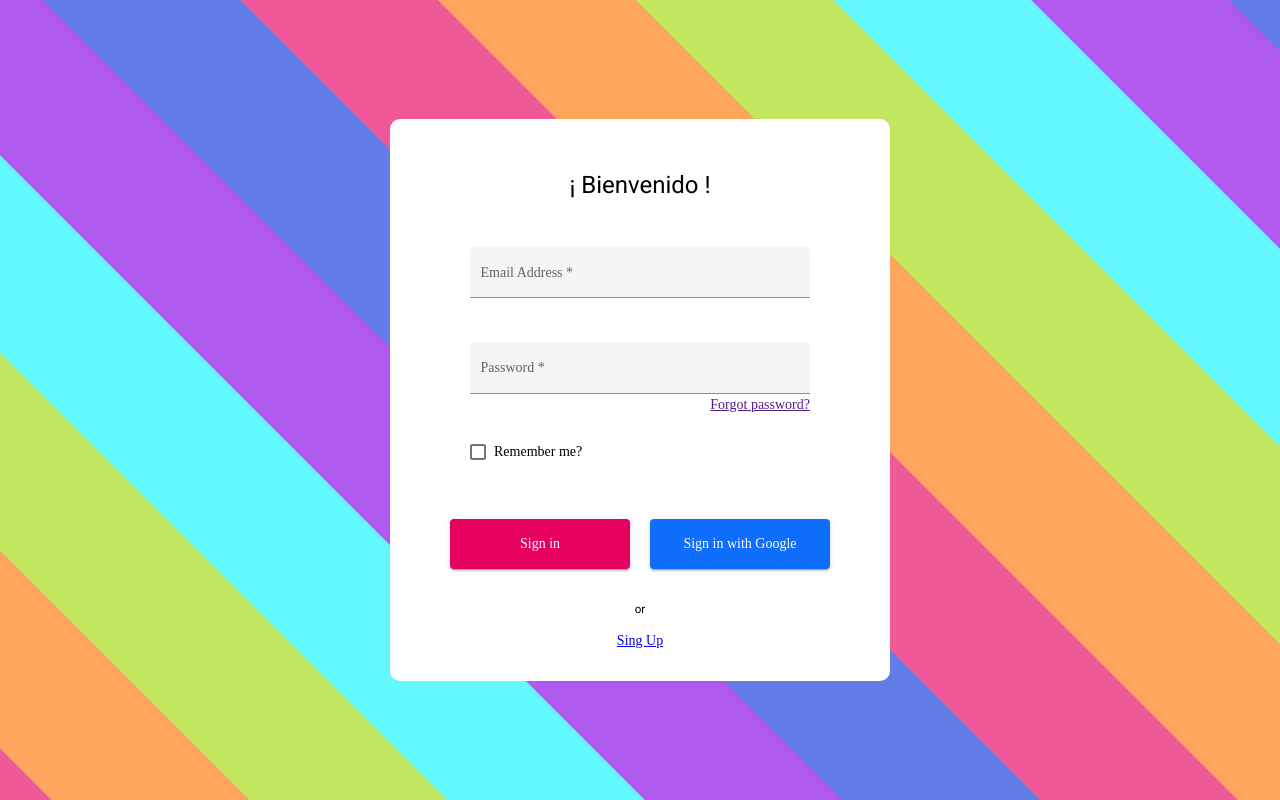
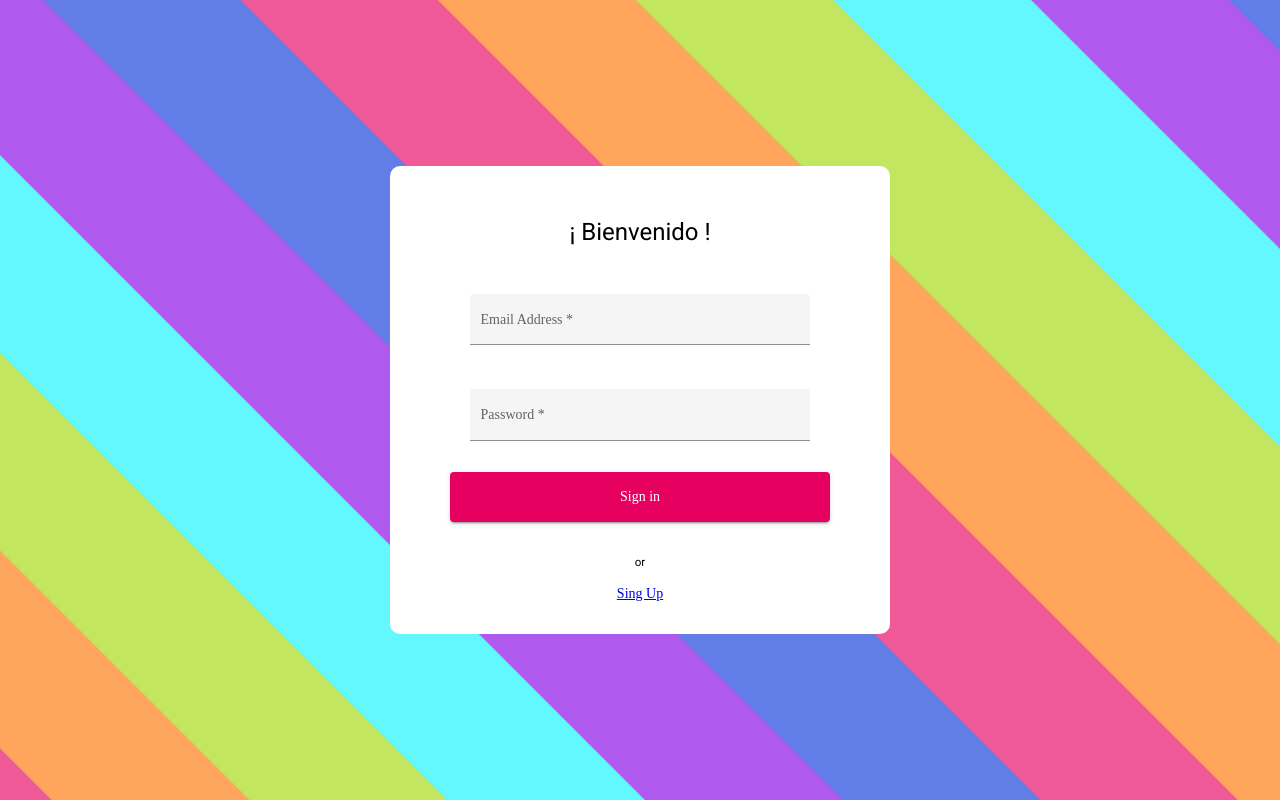
Before and after one commit to Alejo0807/ToDo, an Angular app: page /auth/login in a window 1280 px wide. Built offline with nearby package versions, Linux system fonts and the light colour scheme.

Commit message:
(feature): validate password match

```diff
--- a/src/app/auth/pages/login/login.component.html
+++ b/src/app/auth/pages/login/login.component.html
@@ -22,13 +22,13 @@
             <input matInput type="password" formControlName="password">
         </mat-form-field>
 
-        <div style="justify-content: right; display: flex; padding-right: 50px; margin-bottom: 25px;">
+        <!-- <div style="justify-content: right; display: flex; padding-right: 50px; margin-bottom: 25px;">
             <a href="">Forgot password?</a>
-        </div>
+        </div> -->
 
-        <section class="example-section">
+        <!-- <section class="example-section">
             <mat-checkbox class="login-field-rememberme" formControlName="rememberme">Remember me?</mat-checkbox>
-        </section>
+        </section> -->
 
         <div fxLayout="row"
             fxLayout.sm="column"
@@ -41,9 +41,9 @@
                 Sign in
             </button>
 
-            <button mat-raised-button fxFlex="100" style="background-color: #0F6EFC; color: white;">
+            <!-- <button mat-raised-button fxFlex="100" style="background-color: #0F6EFC; color: white;">
                 Sign in with Google
-            </button>
+            </button> -->
 
         </div>
 
--- a/src/app/auth/pages/signup/signup.component.html
+++ b/src/app/auth/pages/signup/signup.component.html
@@ -42,12 +42,12 @@
 
         <mat-form-field class="login-field-form" appearance="fill" >
             <mat-label>Password</mat-label>
-            <input matInput type="password" formControlName="password">
+            <input matInput type="password" formControlName="password" (keydown.space)="$event.preventDefault();">
         </mat-form-field>
 
         <mat-form-field class="login-field-form" appearance="fill" >
             <mat-label>Confirm Password</mat-label>
-            <input matInput type="password" formControlName="confirmPassword">
+            <input matInput type="password" formControlName="confirmPassword" (keydown.space)="$event.preventDefault();">
         </mat-form-field>
 
 
@@ -64,10 +64,10 @@
                     [disabled]="!signupForm.valid">
                 Sign up
             </button>
-
+<!--
             <button mat-raised-button fxFlex="100" style="background-color: #0F6EFC; color: white; height: 50px;">
                 Sign up with Google
-            </button>
+            </button> -->
 
         </div>
 
--- a/src/app/auth/pages/signup/signup.component.ts
+++ b/src/app/auth/pages/signup/signup.component.ts
@@ -38,7 +38,7 @@ export class SignupComponent implements OnInit {
     email:           [{value: '', disabled: this.showLoader},[Validators.required, Validators.email]],
     password:        [{value: '', disabled: this.showLoader},[Validators.required]],
     confirmPassword: [{value: '', disabled: this.showLoader},[Validators.required]]
-  })
+  }, {validator: this.passwordMatch.bind(this) })
 
   user =
   {
@@ -77,4 +77,13 @@ export class SignupComponent implements OnInit {
 
   }
 
+
+  passwordMatch(formGroup: FormGroup) {
+    const { value: password } = formGroup.get('password')!;
+    const { value: confirmPassword } = formGroup.get('confirmPassword')!;
+    console.log( password)
+    console.log( confirmPassword)
+    return password === confirmPassword ? null : { passwordNotMatch: true };
+  }
+
 }
```
